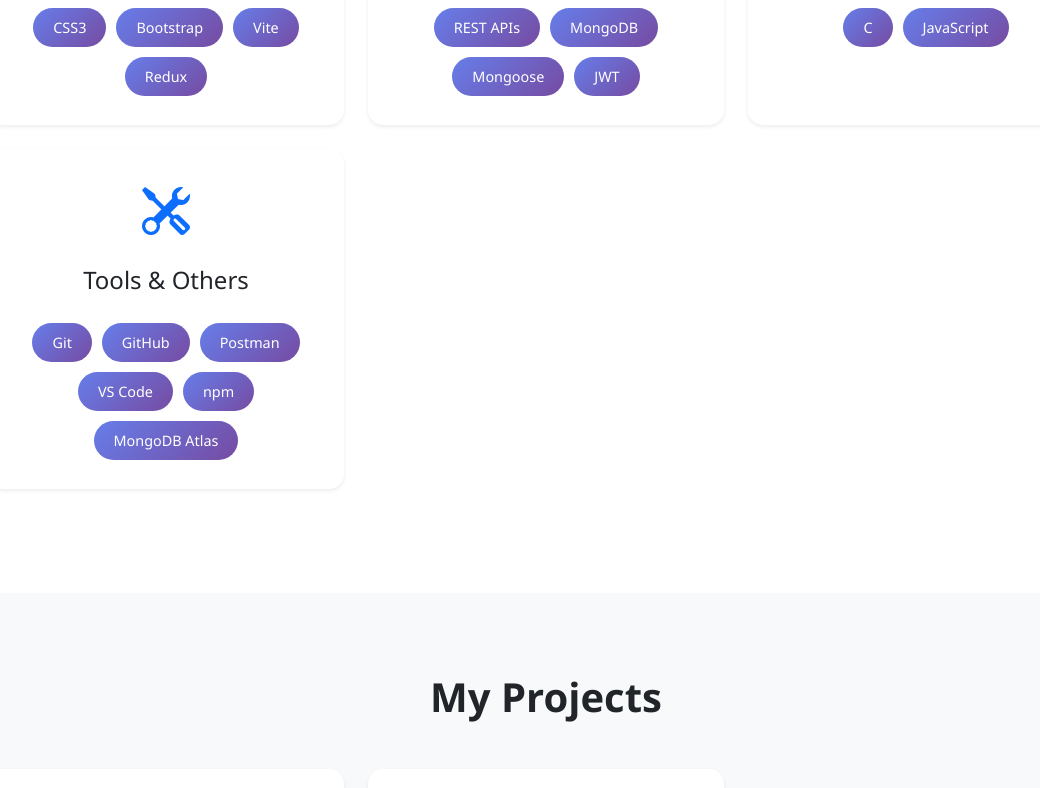
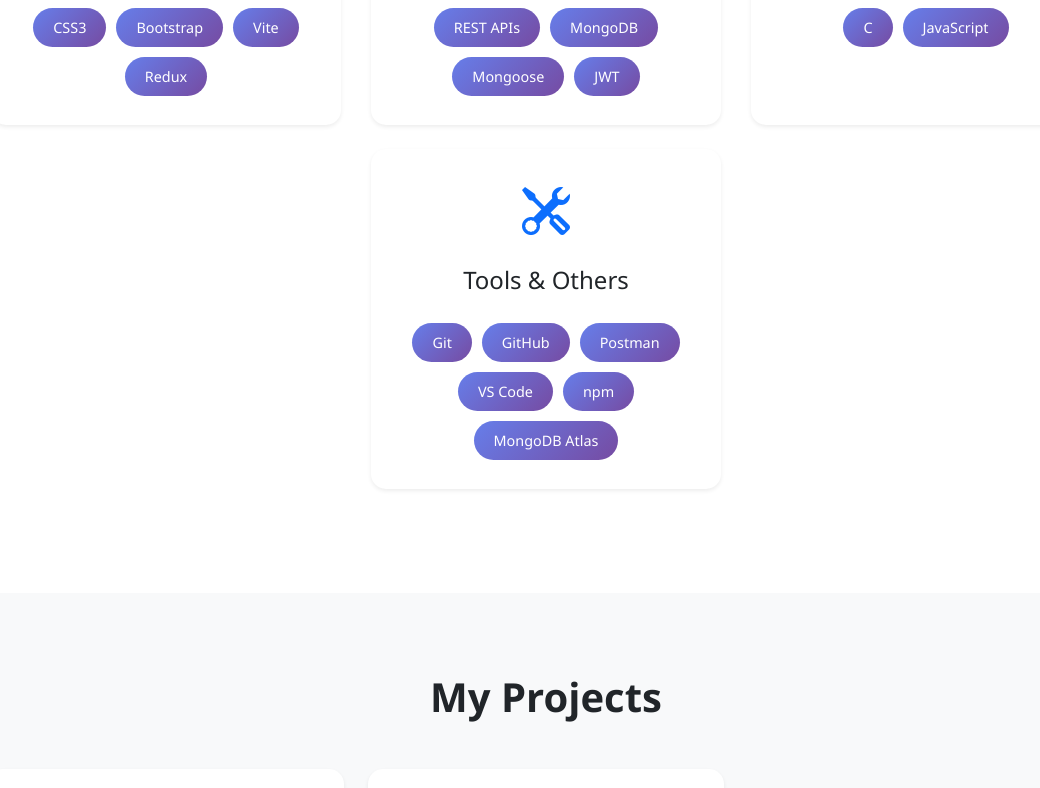
Before and after one commit to gourav009x/Portfolio, a React (Vite) app in the folder client/: page / in a window 1280 px wide. Shown: the part 1928-2716 px from the top of the page, without its empty margins (94-1134 px from the left). Built offline with nearby package versions, Linux system fonts and the light colour scheme; no server answers.

Commit message:
updated profile picture

```diff
--- a/client/src/App.jsx
+++ b/client/src/App.jsx
@@ -30,6 +30,7 @@ function App() {
       <Certificates />
       <Resume />
       <Contact />
+
       <Footer />
     </div>
   )
--- a/client/src/components/Skills.jsx
+++ b/client/src/components/Skills.jsx
@@ -29,13 +29,23 @@ const Skills = () => {
     <section id="skills">
       <Container>
         <h2 className="section-title">Skills & Technologies</h2>
-        <Row>
+        <Row className="justify-content-center">
           {skillCategories.map((category, index) => (
-            <Col lg={4} md={6} className="mb-4" key={index}>
-              <div className="card h-100 shadow-sm">
+            <Col
+              lg={4}
+              md={6}
+              className={`mb-4 d-flex justify-content-center ${index === 3 ? 'mx-auto' : ''
+                }`}
+              key={index}
+            >
+              <div className="card h-100 shadow-sm" style={{ width: '100%', maxWidth: '350px' }}>
                 <div className="card-body text-center p-4">
-                  <i className={`bi ${category.icon} text-primary`} style={{ fontSize: '3rem' }}></i>
+                  <i
+                    className={`bi ${category.icon} text-primary`}
+                    style={{ fontSize: '3rem' }}
+                  ></i>
                   <h4 className="mt-3 mb-4">{category.title}</h4>
+
                   <div>
                     {category.skills.map((skill, skillIndex) => (
                       <span key={skillIndex} className="skill-badge">
```
